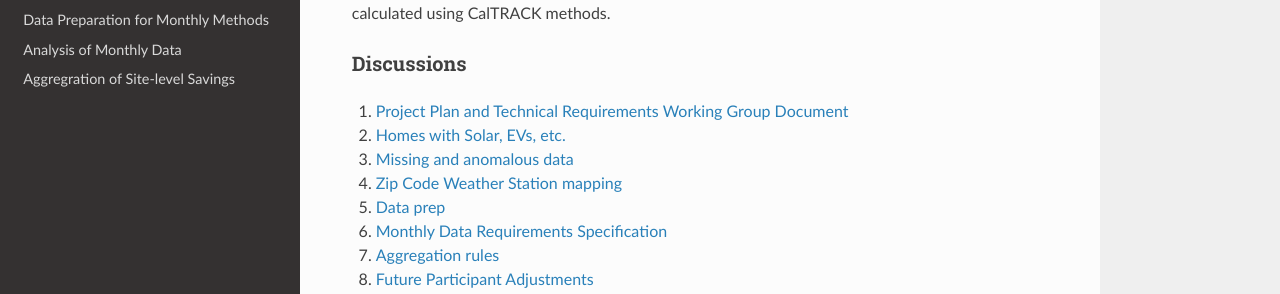
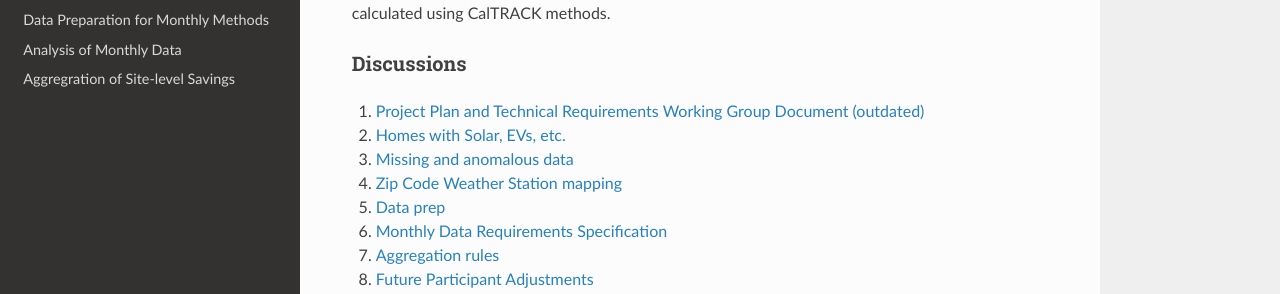
Before and after one commit to openeemeter/caltrack, an MkDocs documentation site: the page built from docs/guides/v1guide.md, in a window 1280 px wide and 900 px high, scrolled down 1742 px. Shown: the part 431-725 px from the top of the window. Built offline with MkDocs 1.6.1, drawn with Linux system fonts in a browser that asks for light colours; nearby versions of some CDN libraries; old or Windows-style settings are respelled for this version of MkDocs.

Commit message:
updated link description for Google doc

```diff
--- a/docs/guides/v1guide.md
+++ b/docs/guides/v1guide.md
@@ -39,7 +39,7 @@ However, savings from treatment groups as well as control groups (once identifie
 
 ### Discussions
 
-1. [Project Plan and Technical Requirements Working Group Document](https://docs.google.com/document/d/1mfNgJwzHUrp8SKNVeK8PH0Sjbt8xDb_s3FLblG9A2Qw/edit#heading=h.56f2ui64an9j)
+1. [Project Plan and Technical Requirements Working Group Document (outdated)](https://docs.google.com/document/d/1mfNgJwzHUrp8SKNVeK8PH0Sjbt8xDb_s3FLblG9A2Qw/edit#heading=h.56f2ui64an9j)
 2. [Homes with Solar, EVs, etc.](https://github.com/impactlab/caltrack/issues/36)
 3. [Missing and anomalous data](https://github.com/impactlab/caltrack/issues/35)
 4. [Zip Code Weather Station mapping](https://github.com/impactlab/caltrack/issues/25)
```
